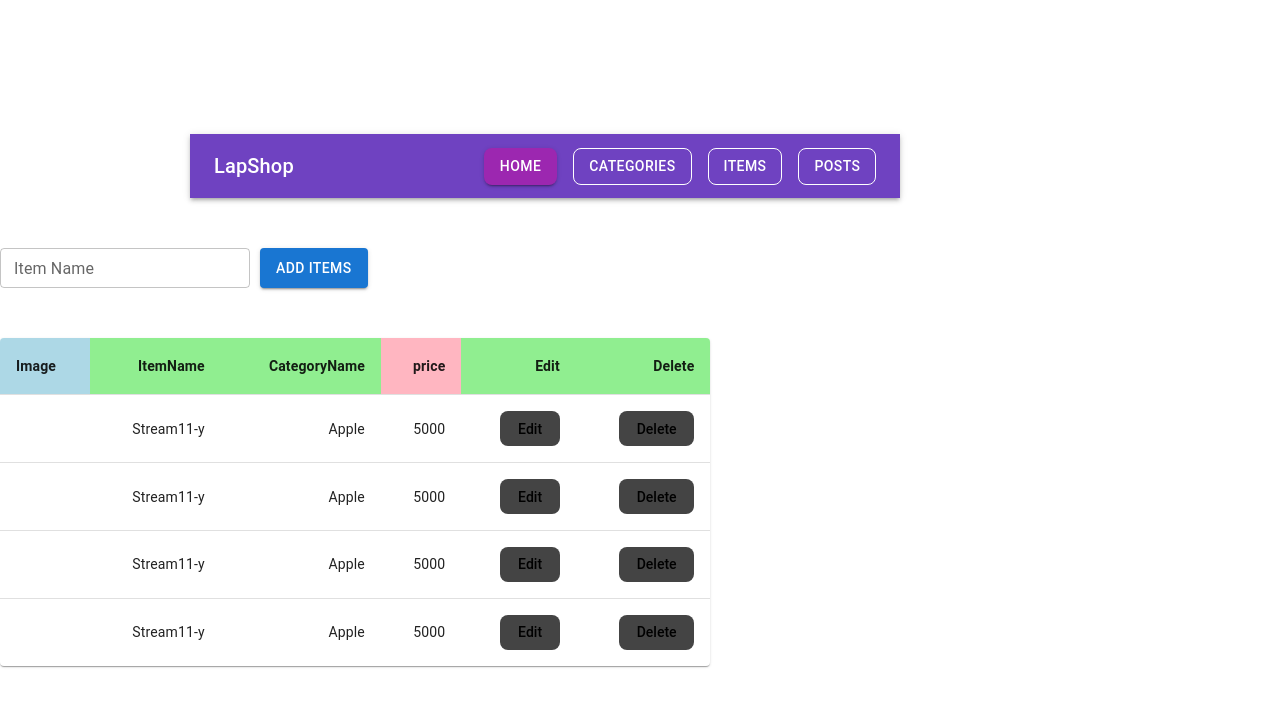
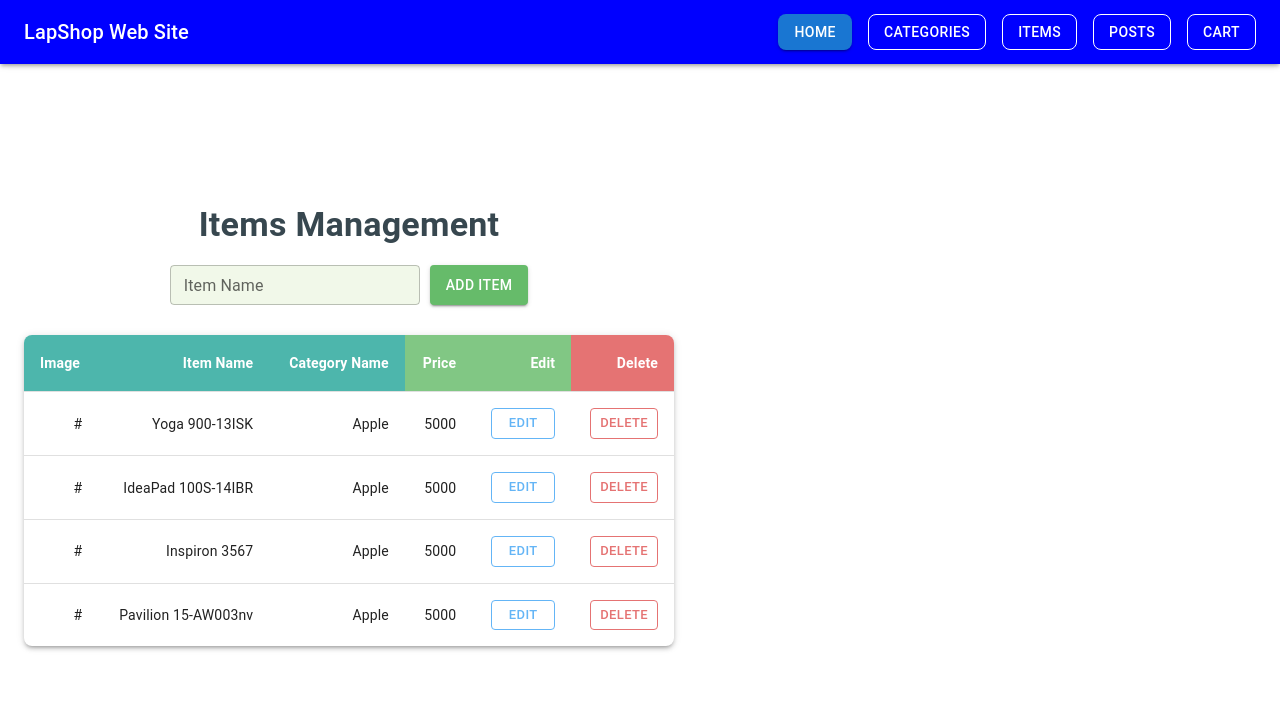
Before and after one commit to ba7rIbrahim/labshop, a React (Vite) app in the folder frontend/: page /Items in a window 1280 px wide. Shown: the top 706 px of the page. Built offline with nearby package versions, Linux system fonts and the light colour scheme.

Commit message:
Update in all pages

```diff
--- a/frontend/src/App.jsx
+++ b/frontend/src/App.jsx
@@ -12,10 +12,10 @@ import Newpost from "./Component/Newpost";
 import DeletePost from "./Component/DeletePost";
 import PostLayout from "./Component/PostLayout";
 import Categories from "./Component/Categories";
-import Items from "./Component/items";
 import ItemList from "./Component/ItemList";
 import Header from "./Header/Header";
 import Cart from "./Component/Cart";
+import Items from "./Component/Items";
 
 
 
--- a/frontend/src/Component/Categories.jsx
+++ b/frontend/src/Component/Categories.jsx
@@ -1,62 +1,54 @@
-import {  TextField, Button } from '@mui/material'
-import Table from '@mui/material/Table';
-import TableBody from '@mui/material/TableBody';
-import TableCell from '@mui/material/TableCell';
-import TableContainer from '@mui/material/TableContainer';
-import TableHead from '@mui/material/TableHead';
-import TableRow from '@mui/material/TableRow';
-import Paper from '@mui/material/Paper';
+import { TextField, Button, Container, Table, TableBody, TableCell, TableContainer, TableHead, TableRow, Paper, Typography } from '@mui/material';
 import { useState } from 'react';
 
+export default function Categories() {
+  const [deviceInputValue, setDeviceInputValue] = useState("");
 
-export default function Categories(){
-
-const[deviceInputValue,setDeviceInputValue]=useState("")
-
-const[rows,setRows]=useState([
-  {id:1, name: 'Apple',ImageName:"",  },
-  {id:2, name: 'Lenovo',ImageName:"",  },
-  {id:3,name: 'Microsoft',ImageName:"",   },
-  {id:4, name: 'Toshiba',ImageName:"",   },
-  {id:5, name: 'Xiaomi',ImageName:"",   },
-  {id:6, name: 'Mediacom',ImageName:"",   },
-  {id:7, name: 'Samsung',ImageName:"",   },
+  const [rows, setRows] = useState([
+    { id: 1, name: 'Apple', ImageName: "" },
+    { id: 2, name: 'Lenovo', ImageName: "" },
+    { id: 3, name: 'Microsoft', ImageName: "" },
+    { id: 4, name: 'Toshiba', ImageName: "" },
+    { id: 5, name: 'Xiaomi', ImageName: "" },
   ]);
 
   let nextId = rows.length + 1;
 
-//Add
-function handleAddClick(){
+  // Add
+  function handleAddClick() {
     if (deviceInputValue.trim() !== "") {
       setRows([...rows, { id: nextId, name: deviceInputValue, ImageName: "" }]);
       nextId += 1;
       setDeviceInputValue(""); // Clear input after adding
     }
   }
-//Delete
-function handleDeleteClick(id){
 
-const newDevice=rows.filter((device)=>{
-return device.id!=id;
-});
+  // Delete
+  function handleDeleteClick(id) {
+    const newDevice = rows.filter((device) => device.id !== id);
     setRows(newDevice);
   }
-//Edit
-function  handleEditClick(id){
-const NewDevices= rows.map((device)=>{
-if(device.id==id){
-  let newdevice={...device,name:device.name+"0"};
-    return newdevice
-}else
-return device
-})
-setRows(NewDevices)
+
+  // Edit
+  function handleEditClick(id) {
+    const NewDevices = rows.map((device) => {
+      if (device.id === id) {
+        let newdevice = { ...device, name: device.name + "0" };
+        return newdevice;
+      } else return device;
+    });
+    setRows(NewDevices);
   }
 
   return (
-    <>
-    {/* to add in array */}
-   <div style={{ marginTop: "50px", display: 'flex', gap: '10px', alignItems: 'center' }}>
+    <Container maxWidth="md" sx={{ marginTop: "50px", display: 'flex', flexDirection: 'column', alignItems: 'center', textAlign: 'center' }}>
+      {/* عنوان الصفحة */}
+      <Typography variant="h4" gutterBottom sx={{ color: "#37474f", fontWeight: "bold", marginBottom: "20px" }}>
+        Categories Management
+      </Typography>
+
+      {/* إضافة فئة جديدة */}
+      <div style={{ marginBottom: "30px", display: 'flex', gap: '10px', justifyContent: 'center', alignItems: 'center' }}>
         <TextField
           label="Category Name"
           variant="outlined"
@@ -64,56 +56,88 @@ setRows(NewDevices)
           onChange={(e) => setDeviceInputValue(e.target.value)}
           placeholder="Enter new category name"
           size="small"
-    sx={{ width: '250px' }}
+          sx={{
+            width: '250px',
+            backgroundColor: "#f1f8e9",
+            borderRadius: 1,
+            "& .MuiOutlinedInput-root": {
+              "&:hover fieldset": {
+                borderColor: "#66bb6a",
+              }
+            }
+          }}
         />
         <Button
           variant="contained"
-    color="primary"
+          color="success"
           onClick={handleAddClick}
-    sx={{ height: '40px' }}
+          sx={{
+            height: '40px',
+            backgroundColor: "#66bb6a",
+            "&:hover": {
+              backgroundColor: "#43a047"
+            }
+          }}
         >
           Add Category
         </Button>
       </div>
 
-    <TableContainer component={Paper} style={{marginTop:"50px"}}>
-      <Table sx={{ minWidth: 650 }} aria-label="simple table">
+      {/* جدول الفئات */}
+      <TableContainer component={Paper} sx={{ boxShadow: 3, borderRadius: 2 }}>
+        <Table sx={{ minWidth: 650 }} aria-label="categories table">
           <TableHead>
             <TableRow>
-            <TableCell
-           sx={{ backgroundColor: 'lightblue', fontWeight: 'bold' }}>CategoryName</TableCell>
-
-         <TableCell align="right" sx={{ backgroundColor: 'lightgreen', fontWeight: 'bold' }}>ImageName</TableCell>
-            <TableCell align="right" sx={{ backgroundColor: 'lightgreen', fontWeight: 'bold' }}>Edit</TableCell>
-            <TableCell align="right" sx={{ backgroundColor: 'lightpink', fontWeight: 'bold' }}>Delete</TableCell>
+              <TableCell sx={{ backgroundColor: '#4db6ac', fontWeight: 'bold', color: "white" }}>Category Name</TableCell>
+              <TableCell align="right" sx={{ backgroundColor: '#4db6ac', fontWeight: 'bold', color: "white" }}>Image Name</TableCell>
+              <TableCell align="right" sx={{ backgroundColor: '#81c784', fontWeight: 'bold', color: "white" }}>Edit</TableCell>
+              <TableCell align="right" sx={{ backgroundColor: '#e57373', fontWeight: 'bold', color: "white" }}>Delete</TableCell>
             </TableRow>
           </TableHead>
           <TableBody>
-          {rows.map((row) =>(
-            <TableRow
-              key={row.name}
-              sx={{ '&:last-child td, &:last-child th': { border: 0 } }}>
-              <TableCell component="th" scope="row">
-                {row.name}
-              </TableCell>
-              <TableCell align="right">{row.ImageName}</TableCell>
-
+            {rows.map((row) => (
+              <TableRow key={row.id} sx={{ '&:last-child td, &:last-child th': { border: 0 } }}>
+                <TableCell component="th" scope="row" sx={{ fontWeight: 'bold', color: '#37474f' }}>{row.name}</TableCell>
+                <TableCell align="right" sx={{ color: '#607d8b' }}>{row.ImageName}</TableCell>
                 <TableCell align="right">
-             <button onClick={(()=>{
-                handleEditClick(row.id)
-            })} >Edit</button>
+                  <Button
+                    variant="outlined"
+                    color="primary"
+                    onClick={() => handleEditClick(row.id)}
+                    size="small"
+                    sx={{
+                      borderColor: "#64b5f6",
+                      color: "#64b5f6",
+                      "&:hover": {
+                        backgroundColor: "#bbdefb",
+                      }
+                    }}
+                  >
+                    Edit
+                  </Button>
                 </TableCell>
                 <TableCell align="right">
-             <button onClick={(()=>{
-                handleDeleteClick(row.id)  })} >Delete</button>
+                  <Button
+                    variant="outlined"
+                    color="error"
+                    onClick={() => handleDeleteClick(row.id)}
+                    size="small"
+                    sx={{
+                      borderColor: "#e57373",
+                      color: "#e57373",
+                      "&:hover": {
+                        backgroundColor: "#ffcdd2",
+                      }
+                    }}
+                  >
+                    Delete
+                  </Button>
                 </TableCell>
-
               </TableRow>
             ))}
           </TableBody>
         </Table>
       </TableContainer>
-    </>
+    </Container>
   );
-
 }
--- a/frontend/src/Component/Home.jsx
+++ b/frontend/src/Component/Home.jsx
@@ -1,10 +1,5 @@
-
-import AppBar from '@mui/material/AppBar';
-import Toolbar from '@mui/material/Toolbar';
 import Typography from '@mui/material/Typography';
-import Button from '@mui/material/Button';
-import { Link } from 'react-router-dom';
-import { Container, Paper } from '@mui/material';
+import { Container, Paper, Button} from '@mui/material';
 
 export default function Home() {
   return (
@@ -15,22 +10,9 @@ export default function Home() {
       justifyContent: 'center',
       width: '100%',
       margin: '0 auto',
-      marginTop: '50px',
-      height: '70%',
-      marginLeft:"190px"
+      marginTop: '80px', // رفع الصفحة بعد تثبيت AppBar
+      height: '100vh', // ملء كامل الصفحة
     }}>
-      {/* Navbar */}
-      <AppBar position="static" color="primary">
-        <Toolbar style={{ display: "flex", justifyContent: "center" }}>
-          <Typography variant="h6" component="div" sx={{ flexGrow: 1 }}>
-            LapShop
-          </Typography>
-          <Button color="inherit" component={Link} to="/">Home</Button>
-          <Button color="inherit" component={Link} to="/Categories">Categories</Button>
-          <Button color="inherit" component={Link} to="/Items">Items</Button>
-          <Button color="inherit" component={Link} to="/Cart">Cart</Button> {/* زر Cart */}
-        </Toolbar>
-      </AppBar>
 
       {/* Main Content */}
       <Container sx={{ marginTop: 4 }}>
@@ -41,18 +23,34 @@ export default function Home() {
 
         {/* Featured Products Section */}
         <div style={{ display: 'flex', flexWrap: 'wrap', justifyContent: 'space-around', marginTop: 4 }}>
-          {/* Product Cards can be mapped here */}
+          {/* Product Card 1 */}
           <Paper sx={{ padding: 2, margin: 1, flex: '0 0 30%', textAlign: 'center' }}>
-            <Typography variant="h6">Featured Product 1</Typography>
-            {/* Add product details or images here */}
+            <img src="#" alt="Dell" style={{ width: '100%', height: 'auto', marginBottom: '10px' }} />
+            <Typography variant="h6">Dell</Typography>
+            <Typography variant="subtitle2" color="text.secondary">Category: Gaming</Typography>
+            <Typography variant="body2" sx={{ marginTop: 1 }}>A high-performance laptop for gaming enthusiasts.</Typography>
+            <Typography variant="h6" color="primary" sx={{ marginTop: 1 }}>$1200</Typography>
+            <Button variant="contained" color="primary" sx={{ marginTop: 2 }}>Add to Cart</Button>
           </Paper>
+
+          {/* Product Card 2 */}
           <Paper sx={{ padding: 2, margin: 1, flex: '0 0 30%', textAlign: 'center' }}>
-            <Typography variant="h6">Featured Product 2</Typography>
-            {/* Add product details or images here */}
+            <img src="https://via.placeholder.com/150" alt="Lenovo" style={{ width: '100%', height: 'auto', marginBottom: '10px' }} />
+            <Typography variant="h6">Lenovo</Typography>
+            <Typography variant="subtitle2" color="text.secondary">Category: Business</Typography>
+            <Typography variant="body2" sx={{ marginTop: 1 }}>A lightweight laptop ideal for business professionals.</Typography>
+            <Typography variant="h6" color="primary" sx={{ marginTop: 1 }}>$950</Typography>
+            <Button variant="contained" color="primary" sx={{ marginTop: 2 }}>Add to Cart</Button>
           </Paper>
+
+          {/* Product Card 3 */}
           <Paper sx={{ padding: 2, margin: 1, flex: '0 0 30%', textAlign: 'center' }}>
-            <Typography variant="h6">Featured Product 3</Typography>
-            {/* Add product details or images here */}
+            <img src="https://via.placeholder.com/150" alt="Toshiba" style={{ width: '100%', height: 'auto', marginBottom: '10px' }} />
+            <Typography variant="h6">Toshiba</Typography>
+            <Typography variant="subtitle2" color="text.secondary">Category: Student</Typography>
+            <Typography variant="body2" sx={{ marginTop: 1 }}>An affordable laptop with all essential features for students.</Typography>
+            <Typography variant="h6" color="primary" sx={{ marginTop: 1 }}>$700</Typography>
+            <Button variant="contained" color="primary" sx={{ marginTop: 2 }}>Add to Cart</Button>
           </Paper>
         </div>
       </Container>
--- a/frontend/src/Component/Items.jsx
+++ b/frontend/src/Component/Items.jsx
@@ -1,177 +1,145 @@
-
-// //import * as React from 'react';
-// import Table from '@mui/material/Table';
-// import TableBody from '@mui/material/TableBody';
-// import TableCell from '@mui/material/TableCell';
-// import TableContainer from '@mui/material/TableContainer';
-// import TableHead from '@mui/material/TableHead';
-// import TableRow from '@mui/material/TableRow';
-// import Paper from '@mui/material/Paper';
-
-
-// export default function Items(){
-
-// const rows = [
-//     {Image:"test", ItemName:"Stream11-y",CategoryName:"Apple",  price: "5000", actions1:<button>Edit</button>,actions2: <button>Delete</button>  },
-//     {Image:"", ItemName:"Stream11-y",CategoryName:"Apple",  price: "5000", actions1:<button>Edit</button>,actions2: <button>Delete</button>  },
-//     {Image:"", ItemName:"Stream11-y",CategoryName:"Apple",  price: "5000", actions1:<button>Edit</button>,actions2: <button>Delete</button> },
-//     {Image:"", ItemName:"Stream11-y",CategoryName:"Apple",  price: "5000", actions1:<button>Edit</button> ,actions2: <button>Delete</button> },
-//   ];
-//     return(
-//        <>
-
-//     <TableContainer component={Paper}>
-//       <Table sx={{ minWidth: 650 }} aria-label="simple table">
-//         <TableHead>
-//           <TableRow>
-//             <TableCell sx={{ backgroundColor: 'lightblue', fontWeight: 'bold' }}>Image</TableCell>
-//          <TableCell align="right" sx={{ backgroundColor: 'lightgreen', fontWeight: 'bold' }}>ItemName</TableCell>
-//             <TableCell align="right" sx={{ backgroundColor: 'lightgreen', fontWeight: 'bold' }}>CategoryName</TableCell>
-//             <TableCell align="right" sx={{ backgroundColor: 'lightpink', fontWeight: 'bold' }}>price</TableCell>
-//             <TableCell align="right" sx={{ backgroundColor: 'lightgreen', fontWeight: 'bold' }}>Edit</TableCell>
-//             <TableCell align="right" sx={{ backgroundColor: 'lightgreen', fontWeight: 'bold' }}>Delete</TableCell>
-//           </TableRow>
-//         </TableHead>
-//         <TableBody>
-//           {rows.map((row) => (
-//             <TableRow
-//               key={row.name}
-//               sx={{ '&:last-child td, &:last-child th': { border: 0 } }}
-//             >
-//               <TableCell component="th" scope="row">
-//                 {row.Image}
-//               </TableCell>
-//               <TableCell align="right">{row.ItemName}</TableCell>
-//               <TableCell align="right">{row.CategoryName}</TableCell>
-//               <TableCell align="right">{row.price}</TableCell>
-//               <TableCell align="right">{row.actions1}</TableCell>
-//               <TableCell align="right">{row.actions2}</TableCell>
-
-//             </TableRow>
-//           ))}
-//         </TableBody>
-//       </Table>
-//     </TableContainer>
-
-//        </>
-//     );
-// }
-
-
-import {  TextField, Button } from '@mui/material'
-import Table from '@mui/material/Table';
-import TableBody from '@mui/material/TableBody';
-import TableCell from '@mui/material/TableCell';
-import TableContainer from '@mui/material/TableContainer';
-import TableHead from '@mui/material/TableHead';
-import TableRow from '@mui/material/TableRow';
-import Paper from '@mui/material/Paper';
+import { TextField, Button, Container, Table, TableBody, TableCell, TableContainer, TableHead, TableRow, Paper, Typography } from '@mui/material';
 import { useState } from 'react';
 
+export default function Items() {
+  const [deviceInputValue, setDeviceInputValue] = useState("");
 
-export default function Items(){
-
-const[deviceInputValue,setDeviceInputValue]=useState("")
-
-const[rows,setRows]=useState([
-
-{id:1,Image:"test", ItemName:"Stream11-y",CategoryName:"Apple",  price: "5000"},
-  {id:2 ,Image:"", ItemName:"Stream11-y",CategoryName:"Apple",  price: "5000" },
-   {id: 3,Image:"", ItemName:"Stream11-y",CategoryName:"Apple",  price: "5000"},
-  {id:4 ,Image:"", ItemName:"Stream11-y",CategoryName:"Apple",  price: "5000" },
+  const [rows, setRows] = useState([
+    { id: 1, Image: "#", ItemName: "Yoga 900-13ISK", CategoryName: "Apple", price: "5000" },
+    { id: 2, Image: "#", ItemName: "IdeaPad 100S-14IBR", CategoryName: "Apple", price: "5000" },
+    { id: 3, Image: "#", ItemName: "Inspiron 3567", CategoryName: "Apple", price: "5000" },
+    { id: 4, Image: "#", ItemName: "Pavilion 15-AW003nv", CategoryName: "Apple", price: "5000" },
   ]);
 
   let nextId = rows.length + 1;
 
-//Add
-function handleAddClick(){
+  // Add
+  function handleAddClick() {
     if (deviceInputValue.trim() !== "") {
-    setRows([...rows, { id: nextId, ItemName: deviceInputValue, ImageName: "" }]);
+      setRows([...rows, { id: nextId, ItemName: deviceInputValue, Image: "" }]);
       nextId += 1;
       setDeviceInputValue(""); // Clear input after adding
     }
   }
-//Delete
-function handleDeleteClick(id){
 
-const newDevice=rows.filter((device)=>{
-return device.id!=id;
-});
+  // Delete
+  function handleDeleteClick(id) {
+    const newDevice = rows.filter((device) => device.id !== id);
     setRows(newDevice);
   }
-//Edit
-function  handleEditClick(id){
-const NewDevices= rows.map((device)=>{
-if(device.id==id){
-  let newdevice={...device,name:device.name+"0"};
-    return newdevice
-}else
-return device
-})
-setRows(NewDevices)
+
+  // Edit
+  function handleEditClick(id) {
+    const NewDevices = rows.map((device) => {
+      if (device.id === id) {
+        let newdevice = { ...device, ItemName: device.ItemName + " (edited)" };
+        return newdevice;
+      } else return device;
+    });
+    setRows(NewDevices);
   }
 
   return (
-    <>
-    {/* to add in array */}
-   <div style={{ marginTop: "50px", display: 'flex', gap: '10px', alignItems: 'center' }}>
+    <Container maxWidth="md" sx={{ marginTop: "50px", display: 'flex', flexDirection: 'column', alignItems: 'center', textAlign: 'center' }}>
+      <Typography variant="h4" gutterBottom sx={{ color: "#37474f", fontWeight: "bold", marginBottom: "20px" }}>
+        Items Management
+      </Typography>
+
+      {/* إضافة عنصر جديد */}
+      <div style={{ marginBottom: "30px", display: 'flex', gap: '10px', justifyContent: 'center', alignItems: 'center' }}>
         <TextField
           label="Item Name"
           variant="outlined"
           value={deviceInputValue}
           onChange={(e) => setDeviceInputValue(e.target.value)}
-    placeholder="Enter new category name"
+          placeholder="Enter new item name"
           size="small"
-    sx={{ width: '250px' }}
+          sx={{
+            width: '250px',
+            backgroundColor: "#f1f8e9",
+            borderRadius: 1,
+            "& .MuiOutlinedInput-root": {
+              "&:hover fieldset": {
+                borderColor: "#66bb6a",
+              }
+            }
+          }}
         />
         <Button
           variant="contained"
-    color="primary"
+          color="success"
           onClick={handleAddClick}
-    sx={{ height: '40px' }}
+          sx={{
+            height: '40px',
+            backgroundColor: "#66bb6a",
+            "&:hover": {
+              backgroundColor: "#43a047"
+            }
+          }}
         >
-    Add Items
+          Add Item
         </Button>
       </div>
 
-    <TableContainer component={Paper} style={{marginTop:"50px"}}>
-      <Table sx={{ minWidth: 650 }} aria-label="simple table">
+      {/* جدول العناصر */}
+      <TableContainer component={Paper} sx={{ boxShadow: 3, borderRadius: 2 }}>
+        <Table sx={{ minWidth: 650 }} aria-label="items table">
           <TableHead>
             <TableRow>
-          <TableCell sx={{ backgroundColor: 'lightblue', fontWeight: 'bold' }}>Image</TableCell>
-         <TableCell align="right" sx={{ backgroundColor: 'lightgreen', fontWeight: 'bold' }}>ItemName</TableCell>
-            <TableCell align="right" sx={{ backgroundColor: 'lightgreen', fontWeight: 'bold' }}>CategoryName</TableCell>
-            <TableCell align="right" sx={{ backgroundColor: 'lightpink', fontWeight: 'bold' }}>price</TableCell>
-             <TableCell align="right" sx={{ backgroundColor: 'lightgreen', fontWeight: 'bold' }}>Edit</TableCell>
-             <TableCell align="right" sx={{ backgroundColor: 'lightgreen', fontWeight: 'bold' }}>Delete</TableCell>
+              <TableCell sx={{ backgroundColor: '#4db6ac', fontWeight: 'bold', color: "white" }}>Image</TableCell>
+              <TableCell align="right" sx={{ backgroundColor: '#4db6ac', fontWeight: 'bold', color: "white" }}>Item Name</TableCell>
+              <TableCell align="right" sx={{ backgroundColor: '#4db6ac', fontWeight: 'bold', color: "white" }}>Category Name</TableCell>
+              <TableCell align="right" sx={{ backgroundColor: '#81c784', fontWeight: 'bold', color: "white" }}>Price</TableCell>
+              <TableCell align="right" sx={{ backgroundColor: '#81c784', fontWeight: 'bold', color: "white" }}>Edit</TableCell>
+              <TableCell align="right" sx={{ backgroundColor: '#e57373', fontWeight: 'bold', color: "white" }}>Delete</TableCell>
             </TableRow>
           </TableHead>
           <TableBody>
-          {rows.map((row) =>(
-            <TableRow
-              key={row.name}
-              sx={{ '&:last-child td, &:last-child th': { border: 0 } }}>
-
-              <TableCell align="right">{row.ImageName}</TableCell>
+            {rows.map((row) => (
+              <TableRow key={row.id} sx={{ '&:last-child td, &:last-child th': { border: 0 } }}>
+                <TableCell align="right">{row.Image}</TableCell>
                 <TableCell align="right">{row.ItemName}</TableCell>
                 <TableCell align="right">{row.CategoryName}</TableCell>
                 <TableCell align="right">{row.price}</TableCell>
                 <TableCell align="right">
-             <button onClick={(()=>{
-                handleEditClick(row.id)
-            })} >Edit</button>
+                  <Button
+                    variant="outlined"
+                    color="primary"
+                    onClick={() => handleEditClick(row.id)}
+                    size="small"
+                    sx={{
+                      borderColor: "#64b5f6",
+                      color: "#64b5f6",
+                      "&:hover": {
+                        backgroundColor: "#bbdefb",
+                      }
+                    }}
+                  >
+                    Edit
+                  </Button>
                 </TableCell>
                 <TableCell align="right">
-             <button onClick={(()=>{
-                handleDeleteClick(row.id)  })} >Delete</button>
+                  <Button
+                    variant="outlined"
+                    color="error"
+                    onClick={() => handleDeleteClick(row.id)}
+                    size="small"
+                    sx={{
+                      borderColor: "#e57373",
+                      color: "#e57373",
+                      "&:hover": {
+                        backgroundColor: "#ffcdd2",
+                      }
+                    }}
+                  >
+                    Delete
+                  </Button>
                 </TableCell>
-
               </TableRow>
             ))}
           </TableBody>
         </Table>
       </TableContainer>
-    </>
+    </Container>
   );
-
 }
--- a/frontend/src/Header/Header.jsx
+++ b/frontend/src/Header/Header.jsx
@@ -1,25 +1,4 @@
-// //import React from 'react';
 
-// function Header() {
-//   return (
-//     <header className="flex items-center justify-between bg-blue-600 p-4 text-white h-[60px]">
-//       {/* Logo Section */}
-//       <div className="text-lg font-bold">LapShop</div>
-
-//       {/* Navigation Links */}
-//       <nav>
-//         {/* <ul className="flex gap-6">
-//           <li><a href="/" className="hover:text-gray-200">Home</a></li>
-//           <li><a href="/AdminPanel" className="hover:text-gray-200">Admin Panel</a></li>
-//           <li><a href="/Categories" className="hover:text-gray-200">Categories</a></li>
-//           <li><a href="/Items" className="hover:text-gray-200">Items</a></li>
-//         </ul> */}
-//       </nav>
-//     </header>
-//   );
-// }
-
-// export default Header;
 
 import AppBar from '@mui/material/AppBar';
 import Toolbar from '@mui/material/Toolbar';
@@ -30,14 +9,14 @@ import { Box } from '@mui/material';
 
 export default function Header() {
   return (
-    <AppBar style={{backgroundColor:"#6f42c1",marginLeft:"190px"}} position="static" color="primary" sx={{ boxShadow: 3 }}>
+    <AppBar style={{backgroundColor:"blue",width:"100vw"}} position="fixed" color="primary" sx={{ boxShadow: 3 }}>
       <Toolbar sx={{ display: 'flex', justifyContent: 'space-between' }}>
         <Typography variant="h6" component="div" sx={{ flexGrow: 1 }}>
-          LapShop
+          LapShop Web Site
         </Typography>
 
         <Box sx={{ display: 'flex', gap: 2 }}>
-          <Button variant="contained" color="secondary" component={Link} to="/" sx={{ borderRadius: 2 }}>
+          <Button variant="contained" color="primary" component={Link} to="/" sx={{ borderRadius: 2 }}>
             Home
           </Button>
           <Button variant="outlined" color="inherit" component={Link} to="/Categories" sx={{ borderRadius: 2 }}>
@@ -49,6 +28,10 @@ export default function Header() {
           <Button variant="outlined" color="inherit" component={Link} to="/Posts" sx={{ borderRadius: 2 }}>
             Posts
           </Button>
+          <Button variant="outlined" color="inherit" component={Link} to="/Cart" sx={{ borderRadius: 2 }}>
+            Cart
+          </Button>
+
 
 
         </Box>
```
Also changed, not shown: frontend/src/Component/Cart.jsx (+20 -15 lines). Lines whose indentation alone changed are shown as unchanged.
